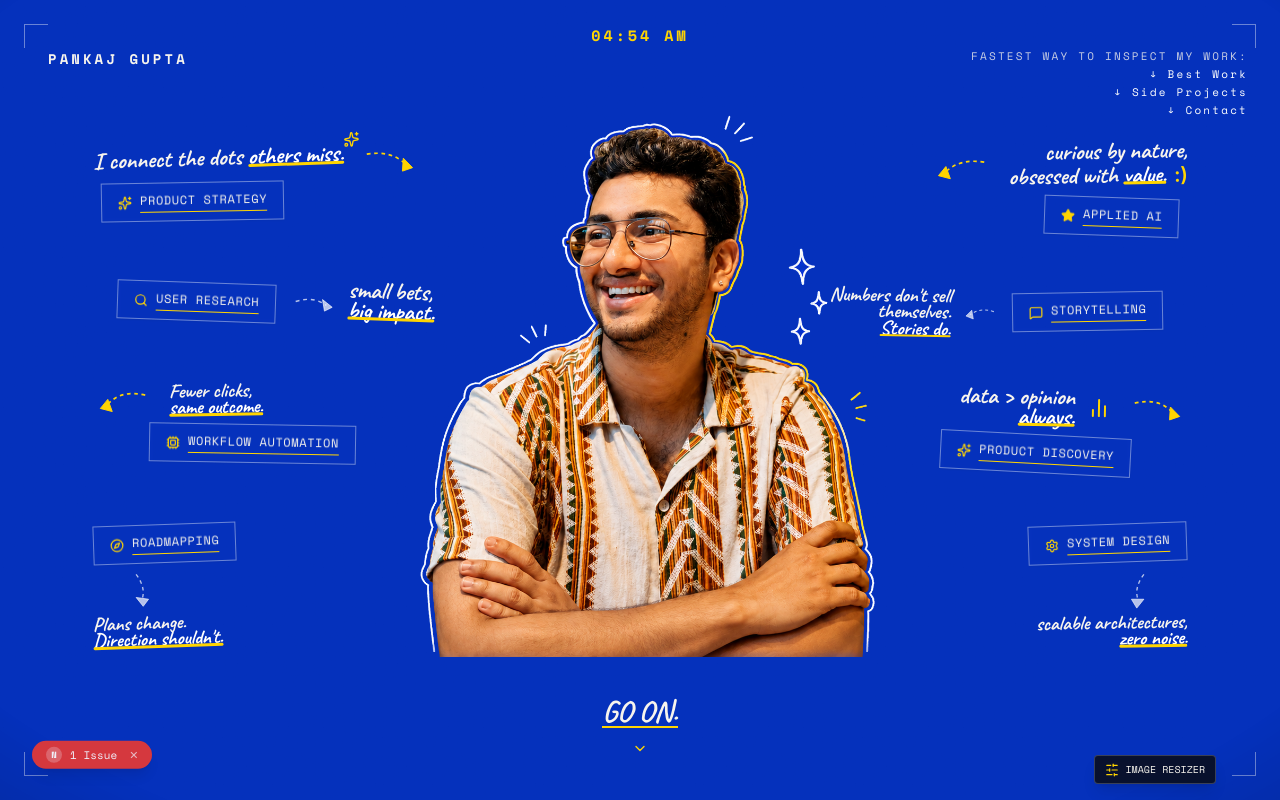
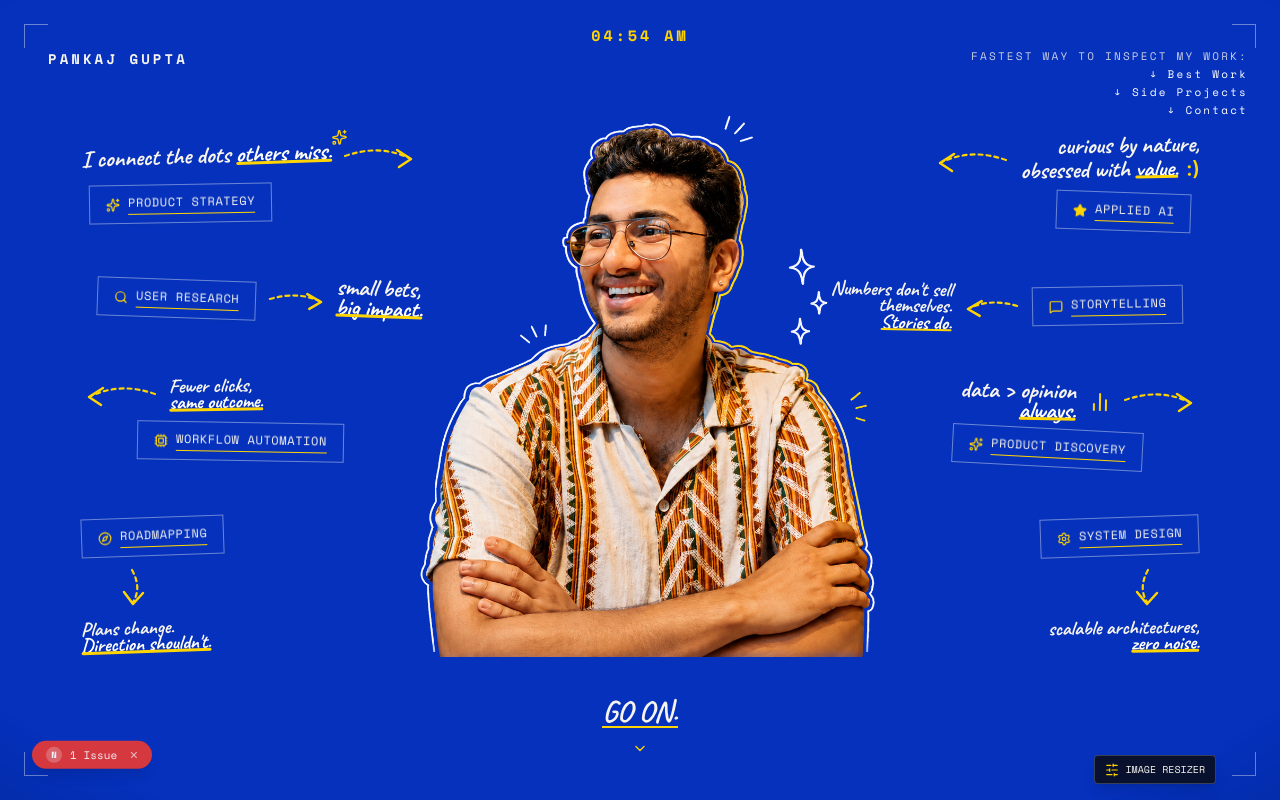
Before and after one commit to onalunchbreak/pankaj-gupta-portfolio, a Next.js app: page / in a window 1280 px wide. Shown: the top 800 px of the page. Built offline with nearby package versions, Linux system fonts and the light colour scheme.

Commit message:
fix(hero): upgrade SVG arrows to authentic hand-drawn continuous stroke paths with yellow arrowheads

```diff
--- a/src/components/sections/hero.tsx
+++ b/src/components/sections/hero.tsx
@@ -205,7 +205,7 @@ export default function Hero() {
         >
 
           {/* ==================== LEFT COLUMN ==================== */}
-          <div className="absolute top-[4%] bottom-[5%] left-[5%] flex w-[32%] flex-col justify-between items-start pointer-events-none">
+          <div className="absolute top-[3%] bottom-[4%] left-[4%] flex w-[33%] flex-col justify-between items-start pointer-events-none">
 
             {/* Left Pair 1: "I connect the dots others miss." -> Arrow points RIGHTWARD to Pankaj in the middle */}
             <motion.div
@@ -214,15 +214,15 @@ export default function Hero() {
               animate={{ opacity: 1, x: 0 }}
               transition={{ delay: 0.3, duration: 0.6 }}
             >
-              <div className="relative flex items-center gap-3">
+              <div className="relative flex items-center gap-2">
                 <div className="hand-display text-2xl text-[#F7F4ED] -rotate-2 select-none">
                   I connect the dots <span className="relative inline-block text-white">others miss.<span className="absolute bottom-0 left-0 w-full h-[3px] bg-[#FFD400] rounded-full" /></span>
                   <Sparkles className="absolute -top-3 -right-4 h-4 w-4 text-[#FFD400]" />
                 </div>
-                {/* Arrow pointing inward towards Pankaj in the center */}
-                <svg className="w-16 h-8 text-[#FFD400] rotate-12" viewBox="0 0 65 35" fill="none" stroke="currentColor">
-                  <path d="M10,18 Q35,8 54,20" strokeDasharray="4 4" strokeWidth="1.8" />
-                  <polygon points="50,14 62,22 52,28" fill="currentColor" />
+                {/* Hand-drawn arrow pointing rightward towards Pankaj in center */}
+                <svg className="w-20 h-10 text-[#FFD400] shrink-0" viewBox="0 0 80 36" fill="none" stroke="currentColor" strokeWidth="2.2" strokeLinecap="round" strokeLinejoin="round">
+                  <path d="M 6 18 Q 40 6 70 20" strokeDasharray="4 4" />
+                  <path d="M 58 12 L 72 21 L 60 29" strokeWidth="2.5" />
                 </svg>
               </div>
               <div className="mt-1 ml-2 pointer-events-auto -rotate-1">
@@ -235,7 +235,7 @@ export default function Hero() {
 
             {/* Left Pair 2: USER RESEARCH chip -> Arrow points RIGHTWARD to "small bets, big impact." (shifted closer to Pankaj) */}
             <motion.div
-              className="ml-6 flex items-center gap-3"
+              className="ml-4 flex items-center gap-2"
               initial={{ opacity: 0, x: -20 }}
               animate={{ opacity: 1, x: 0 }}
               transition={{ delay: 0.42, duration: 0.6 }}
@@ -247,10 +247,10 @@ export default function Hero() {
                 </div>
               </div>
 
-              {/* Arrow from USER RESEARCH pointing right to quote */}
-              <svg className="w-12 h-6 text-white/70" viewBox="0 0 50 25" fill="none" stroke="currentColor">
-                <path d="M8,12 Q26,6 40,16" strokeDasharray="4 4" strokeWidth="1.5" />
-                <polygon points="36,10 46,18 38,22" fill="currentColor" />
+              {/* Hand-drawn arrow from USER RESEARCH pointing right to quote */}
+              <svg className="w-16 h-8 text-[#FFD400] shrink-0" viewBox="0 0 65 28" fill="none" stroke="currentColor" strokeWidth="2.2" strokeLinecap="round" strokeLinejoin="round">
+                <path d="M 6 14 Q 34 6 56 16" strokeDasharray="4 4" />
+                <path d="M 44 9 L 58 17 L 46 24" strokeWidth="2.5" />
               </svg>
 
               <div className="hand-display text-2xl text-[#F7F4ED] rotate-2 select-none">
@@ -266,11 +266,11 @@ export default function Hero() {
               animate={{ opacity: 1, x: 0 }}
               transition={{ delay: 0.54, duration: 0.6 }}
             >
-              <div className="flex items-center gap-3">
-                {/* Arrow coming from Pankaj (center) pointing leftward to quote */}
-                <svg className="w-16 h-8 text-[#FFD400] -rotate-12" viewBox="0 0 65 35" fill="none" stroke="currentColor">
-                  <path d="M55,18 Q30,6 12,20" strokeDasharray="4 4" strokeWidth="1.8" />
-                  <polygon points="16,28 4,22 14,14" fill="currentColor" />
+              <div className="flex items-center gap-2">
+                {/* Hand-drawn arrow coming from Pankaj (center) pointing leftward to quote */}
+                <svg className="w-20 h-10 text-[#FFD400] shrink-0" viewBox="0 0 80 36" fill="none" stroke="currentColor" strokeWidth="2.2" strokeLinecap="round" strokeLinejoin="round">
+                  <path d="M 74 18 Q 40 6 10 20" strokeDasharray="4 4" />
+                  <path d="M 22 12 L 8 21 L 20 29" strokeWidth="2.5" />
                 </svg>
                 <div className="hand-display text-xl text-[#F7F4ED] -rotate-1 select-none">
                   Fewer clicks,<br />
@@ -298,11 +298,11 @@ export default function Hero() {
                   <span className="border-b border-[#FFD400] pb-0.5">ROADMAPPING</span>
                 </div>
               </div>
-              {/* Arrow pointing downwards from chip to quote */}
-              <div className="ml-8 my-0.5">
-                <svg className="w-8 h-10 text-white/70" viewBox="0 0 35 45" fill="none" stroke="currentColor">
-                  <path d="M12,6 Q24,22 18,36" strokeDasharray="4 4" strokeWidth="1.5" />
-                  <polygon points="12,32 20,42 26,34" fill="currentColor" />
+              {/* Hand-drawn arrow pointing downwards from chip to quote */}
+              <div className="ml-8 my-1">
+                <svg className="w-10 h-12 text-[#FFD400] shrink-0" viewBox="0 0 38 48" fill="none" stroke="currentColor" strokeWidth="2.2" strokeLinecap="round" strokeLinejoin="round">
+                  <path d="M 18 6 Q 28 24 19 38" strokeDasharray="4 4" />
+                  <path d="M 10 28 L 19 40 L 29 29" strokeWidth="2.5" />
                 </svg>
               </div>
               <div className="hand-display text-xl text-[#F7F4ED] -rotate-2 select-none">
@@ -314,7 +314,7 @@ export default function Hero() {
 
 
           {/* ==================== RIGHT COLUMN ==================== */}
-          <div className="absolute top-[4%] bottom-[5%] right-[5%] flex w-[32%] flex-col justify-between items-end text-right pointer-events-none">
+          <div className="absolute top-[3%] bottom-[4%] right-[4%] flex w-[33%] flex-col justify-between items-end text-right pointer-events-none">
 
             {/* Right Pair 1: "curious by nature, obsessed with value. :)" -> Arrow points LEFTWARD to Pankaj in the middle */}
             <motion.div
@@ -323,11 +323,11 @@ export default function Hero() {
               animate={{ opacity: 1, x: 0 }}
               transition={{ delay: 0.35, duration: 0.6 }}
             >
-              <div className="relative flex items-center gap-3">
-                {/* Arrow pointing inward towards Pankaj in the center */}
-                <svg className="w-16 h-8 text-[#FFD400] -rotate-12" viewBox="0 0 65 35" fill="none" stroke="currentColor">
-                  <path d="M55,18 Q30,8 11,20" strokeDasharray="4 4" strokeWidth="1.8" />
-                  <polygon points="15,28 3,22 13,14" fill="currentColor" />
+              <div className="relative flex items-center gap-2">
+                {/* Hand-drawn arrow pointing leftward towards Pankaj in center */}
+                <svg className="w-20 h-10 text-[#FFD400] shrink-0" viewBox="0 0 80 36" fill="none" stroke="currentColor" strokeWidth="2.2" strokeLinecap="round" strokeLinejoin="round">
+                  <path d="M 74 18 Q 40 6 10 20" strokeDasharray="4 4" />
+                  <path d="M 22 12 L 8 21 L 20 29" strokeWidth="2.5" />
                 </svg>
                 <div className="hand-display text-2xl text-[#F7F4ED] -rotate-1 select-none">
                   curious by nature,<br />
@@ -345,7 +345,7 @@ export default function Hero() {
 
             {/* Right Pair 2: "Numbers don't sell themselves. Stories do." (closer to Pankaj) <- Arrow <- STORYTELLING chip */}
             <motion.div
-              className="mr-6 flex items-center gap-3 text-right"
+              className="mr-4 flex items-center gap-2 text-right"
               initial={{ opacity: 0, x: 20 }}
               animate={{ opacity: 1, x: 0 }}
               transition={{ delay: 0.48, duration: 0.6 }}
@@ -355,10 +355,10 @@ export default function Hero() {
                 <span className="relative inline-block text-white">Stories do.<span className="absolute bottom-0 left-0 w-full h-[2.5px] bg-[#FFD400] rounded-full" /></span>
               </div>
 
-              {/* Arrow from STORYTELLING chip pointing left to quote */}
-              <svg className="w-12 h-6 text-white/70" viewBox="0 0 50 25" fill="none" stroke="currentColor">
-                <path d="M42,12 Q24,6 10,16" strokeDasharray="4 4" strokeWidth="1.5" />
-                <polygon points="14,22 4,18 12,10" fill="currentColor" />
+              {/* Hand-drawn arrow from STORYTELLING chip pointing left to quote */}
+              <svg className="w-16 h-8 text-[#FFD400] shrink-0" viewBox="0 0 65 28" fill="none" stroke="currentColor" strokeWidth="2.2" strokeLinecap="round" strokeLinejoin="round">
+                <path d="M 58 14 Q 32 6 10 16" strokeDasharray="4 4" />
+                <path d="M 22 9 L 8 17 L 20 24" strokeWidth="2.5" />
               </svg>
 
               <div className="pointer-events-auto -rotate-1">
@@ -376,7 +376,7 @@ export default function Hero() {
               animate={{ opacity: 1, x: 0 }}
               transition={{ delay: 0.58, duration: 0.6 }}
             >
-              <div className="flex items-center gap-3">
+              <div className="flex items-center gap-2">
                 <div className="flex items-center gap-2 hand-display text-2xl text-[#F7F4ED] rotate-1 select-none">
                   <span>
                     data &gt; opinion<br />
@@ -384,10 +384,10 @@ export default function Hero() {
                   </span>
                   <BarChart2 className="h-6 w-6 text-[#FFD400] ml-1" />
                 </div>
-                {/* Arrow coming from Pankaj (center) pointing rightward to quote */}
-                <svg className="w-16 h-8 text-[#FFD400] rotate-12" viewBox="0 0 65 35" fill="none" stroke="currentColor">
-                  <path d="M10,18 Q35,6 53,20" strokeDasharray="4 4" strokeWidth="1.8" />
-                  <polygon points="49,14 61,22 51,28" fill="currentColor" />
+                {/* Hand-drawn arrow coming from Pankaj (center) pointing rightward to quote */}
+                <svg className="w-20 h-10 text-[#FFD400] shrink-0" viewBox="0 0 80 36" fill="none" stroke="currentColor" strokeWidth="2.2" strokeLinecap="round" strokeLinejoin="round">
+                  <path d="M 6 18 Q 40 6 70 20" strokeDasharray="4 4" />
+                  <path d="M 58 12 L 72 21 L 60 29" strokeWidth="2.5" />
                 </svg>
               </div>
               <div className="mt-1 mr-14 pointer-events-auto rotate-3">
@@ -411,11 +411,11 @@ export default function Hero() {
                   <span className="border-b border-[#FFD400] pb-0.5">SYSTEM DESIGN</span>
                 </div>
               </div>
-              {/* Arrow pointing downwards from chip to quote */}
-              <div className="mr-8 my-0.5">
-                <svg className="w-8 h-10 text-white/70" viewBox="0 0 35 45" fill="none" stroke="currentColor">
-                  <path d="M23,6 Q11,22 17,36" strokeDasharray="4 4" strokeWidth="1.5" />
-                  <polygon points="9,34 15,44 23,34" fill="currentColor" />
+              {/* Hand-drawn arrow pointing downwards from chip to quote */}
+              <div className="mr-8 my-1">
+                <svg className="w-10 h-12 text-[#FFD400] shrink-0" viewBox="0 0 38 48" fill="none" stroke="currentColor" strokeWidth="2.2" strokeLinecap="round" strokeLinejoin="round">
+                  <path d="M 20 6 Q 10 24 19 38" strokeDasharray="4 4" />
+                  <path d="M 9 28 L 19 40 L 29 29" strokeWidth="2.5" />
                 </svg>
               </div>
               <div className="hand-display text-xl text-[#F7F4ED] -rotate-1 select-none">
```
